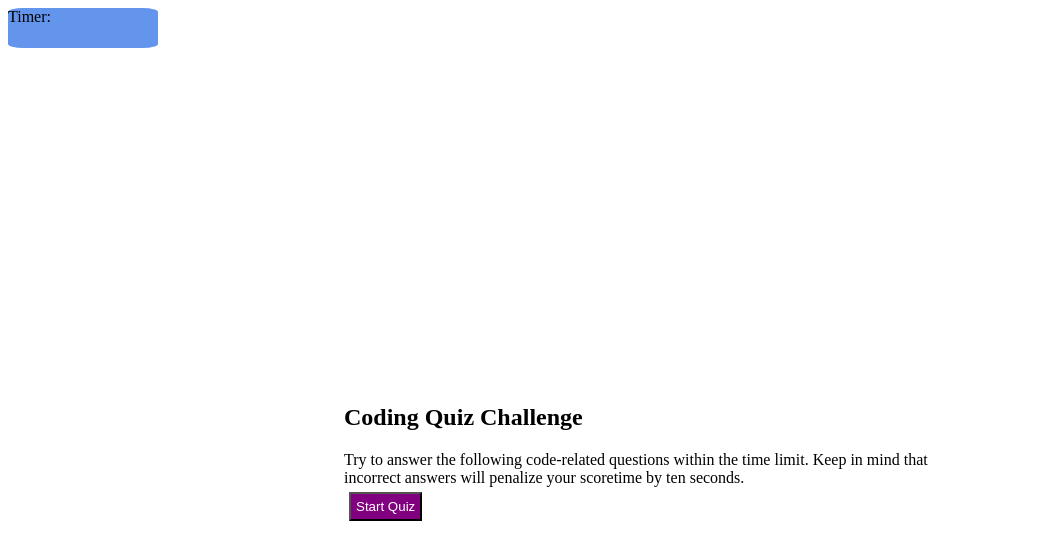
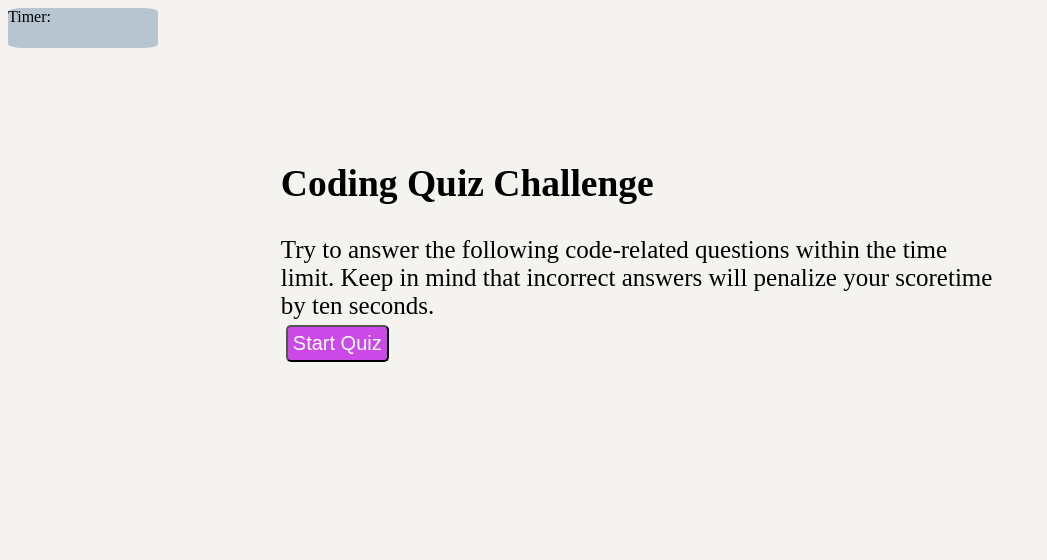
Before and after one commit to uknity/Code_Quiz, a plain HTML site: page index.html in a window 1280 px wide. Shown: the whole page, without its empty margins (0-1047 px from the left). Drawn offline with Linux system fonts and the light colour scheme.

Commit message:
added comments throughout and styled in CSS

```diff
--- a/assets/css/stylesheet.css
+++ b/assets/css/stylesheet.css
@@ -1,18 +1,21 @@
 * {
     color: black;
+    background-color: #f5f3f0;
 
 }
 
 #main {
     display: flex;
     flex-direction: column;
-    font-size: 1em;
+    font-size: 25px;
     padding: 20px;
     width: auto;
-    margin: 25%;
-
+    margin-left: 20%;
+    margin-right: 20%;
+    margin-top: 5%;
+    margin-bottom: 5%;
 }
-
+/* allows different sections to present one at a time */
 .hidden {
     display: none;
 }
@@ -20,7 +23,7 @@
 .timer {
     width: 150px;
     height: 40px;
-    background-color: cornflowerblue;
+    background-color: #b6c5cf;
     border-radius: 10%;
 }
 
@@ -65,10 +68,12 @@
 }
 
 button {
-    background-color: purple;
+    background-color: #cb49e6;
     padding: 5px;
     color: white;
     margin: 5px;
+    border-radius: 5px;
+    font-size: 20px;
 }
 
 .message {
@@ -111,7 +116,7 @@ button {
     display: flex;
     flex-direction: column;
     height: auto;
-    width: 7%;
+    width: 5%;
     flex-wrap: wrap;
     font-size: 20px;
 }
--- a/assets/javascript/script.js
+++ b/assets/javascript/script.js
@@ -112,6 +112,10 @@ function createHighScoresList() {
     console.log(listItem);
     listOfHighScoresEl.append(listItem);
     i++;
+
+
+
+
   }
 }
 // function to start the time when the user clicks start; timer output displays on the screen; if counter runs out, user is alerted, the clock is reset, and the score becomes 0
```
